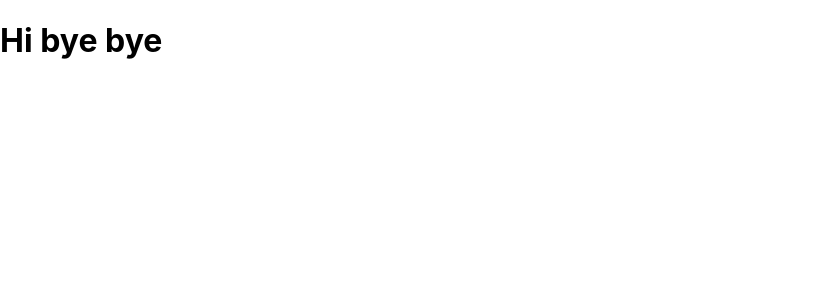
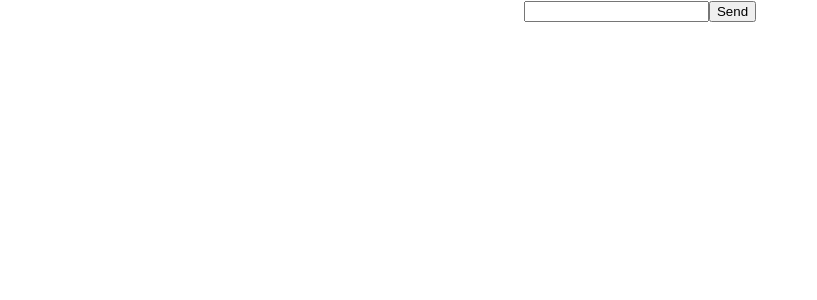
Before and after one commit to Abhijeetrkushwaha/chatapp, a React (Create React App) app: page / in a window 1280 px wide. Shown: the top 300 px of the page, without its empty margins (0-817 px from the left). Built offline with nearby package versions, Linux system fonts and the light colour scheme.

Commit message:
added input component

```diff
--- a/src/App.js
+++ b/src/App.js
@@ -1,9 +1,12 @@
 import React from 'react';
-// import './App.css';
+import './App.css';
+import AddText from './components/AddText'
+
+
 function App() {
   return (
     <div className="App">
-      <h1>Hi  bye bye</h1>
+      <AddText />
     </div>
   );
 }
--- /dev/null
+++ b/src/components/AddText.js
@@ -0,0 +1,14 @@
+import React from 'react';
+
+const AddText = () => {
+    return (
+        <div className="container">
+            <form>
+                <input type="text"/>
+                <button>Send</button>
+            </form>
+        </div>
+    )
+}
+
+export default AddText
```
